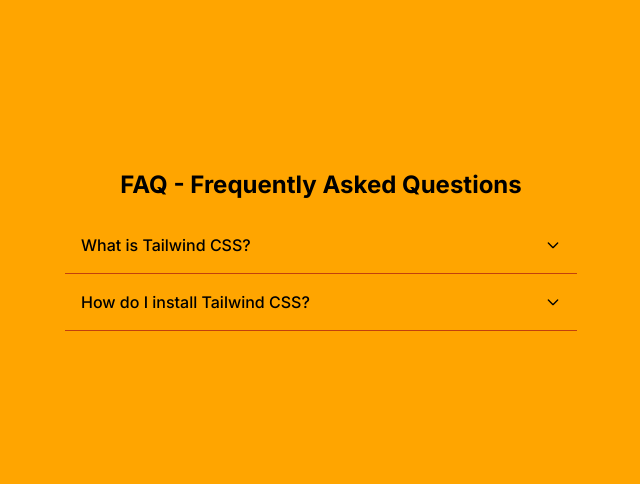
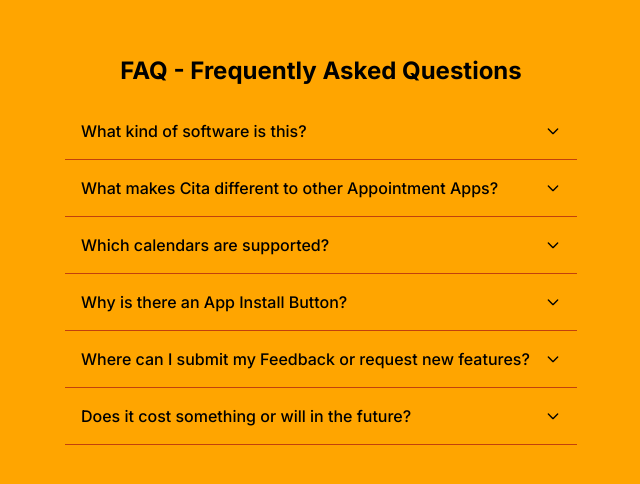
Before and after one commit to chris251190/cita, a Next.js app: page /faq in a window 1280 px wide. Shown: the part 150-634 px from the top of the page, without its empty margins (319-959 px from the left). Built offline with nearby package versions, Linux system fonts and the light colour scheme.

Commit message:
Update FAQ content

```diff
--- a/app/faq/page.tsx
+++ b/app/faq/page.tsx
@@ -6,14 +6,29 @@ const FAQPage: React.FC = () => {
 
     const faqData = [
         {
-            question: 'What is Tailwind CSS?',
-            answer: 'Tailwind CSS is a utility-first CSS framework that allows you to rapidly build custom user interfaces.'
+            question: 'What kind of software is this?',
+            answer: 'Cita is a Webapp designed to easily create simple appointments and sharen them with friends or customers.'
         },
         {
-            question: 'How do I install Tailwind CSS?',
-            answer: 'You can install Tailwind CSS via npm or yarn by running the appropriate command in your project directory.'
+            question: 'What makes Cita different to other Appointment Apps?',
+            answer: 'Many Apps nowadays cost something or you first have to go first through an installation process. I wanted to create a simple App to reduce the use of paper which can be used by everyone to create appointments in an easy way without any complications or learning curves on how to use the App.'
         },
-        // Add more FAQ data here...
+        {
+            question: 'Which calendars are supported?',
+            answer: 'Currently only Google Calendar is supported.'
+        },
+        {
+            question: 'Why is there an App Install Button?',
+            answer: 'Cita is a PWA (Progressive Web App) which means you can install it on your device and use it like a native App. This is especially useful for mobile devices.'
+        },
+        {
+            question: 'Where can I submit my Feedback or request new features?',
+            answer: 'You can leave me a mail at christian_lehr.1@gmx.de. I would love to hear from you!'
+        },
+        {
+            question: 'Does it cost something or will in the future?',
+            answer: 'No the App is currently free. Probably the App will be monetized in the future with ads or maybe a premium version with more features.'
+        },
     ];
 
     const toggleAccordion = (index: number) => {
```
